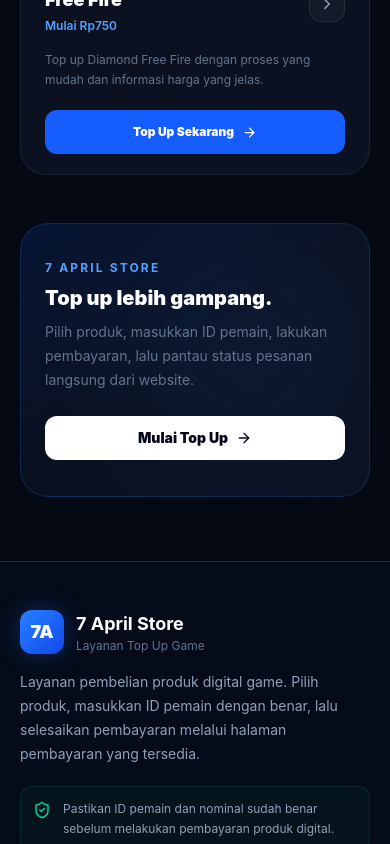
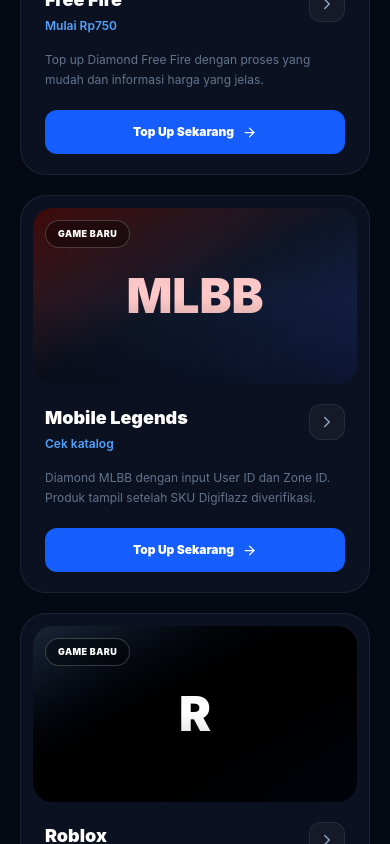
Before and after one commit to falintino/7-april-store, a Next.js app: page /topup in a window 390 px wide. Shown: the part 1156-2000 px from the top of the page. Built offline with nearby package versions, Linux system fonts and the light colour scheme; no server answers.

Commit message:
Expand top-up landing page with Mobile Legends and Roblox

```diff
--- a/app/topup/page.tsx
+++ b/app/topup/page.tsx
@@ -19,7 +19,7 @@ import {
 import PromoBannerCarousel from "@/components/ads/PromoBannerCarousel";
 
 export const metadata: Metadata = {
-  title: "Top Up Free Fire Murah",
+  title: "Top Up Game Murah | 7 April Store",
   description:
     "Pilih layanan top up Free Fire di 7 April Store. Cek nominal Diamond, harga, dan lanjutkan pembayaran secara online.",
   alternates: { canonical: "https://store.falintino.com/topup" },
@@ -37,6 +37,22 @@ const products = [
     image: "/images/games/freefire.jpg",
     tag: "TERPOPULER",
     price: "Mulai Rp750",
+  },
+  {
+    name: "Mobile Legends",
+    description:
+      "Diamond MLBB dengan input User ID dan Zone ID. Produk tampil setelah SKU Digiflazz diverifikasi.",
+    href: "/topup/mobile-legends",
+    tag: "GAME BARU",
+    price: "Cek katalog",
+  },
+  {
+    name: "Roblox",
+    description:
+      "Produk Roblox yang diverifikasi terlebih dahulu agar metode top-up sesuai dengan SKU provider.",
+    href: "/topup/roblox",
+    tag: "GAME BARU",
+    price: "Cek katalog",
   },
 ];
 
@@ -125,12 +141,12 @@ export default function TopUpPage() {
               </h2>
 
               <p className="mt-2 text-sm text-slate-500">
-                Harga dan nominal ditampilkan jelas sebelum pembayaran.
+                Pilih game favoritmu. Katalog yang belum aktif tidak bisa dibeli sampai SKU provider diverifikasi.
               </p>
             </div>
 
             <span className="hidden text-xs text-slate-600 sm:block">
-              1 game tersedia
+              3 game tersedia
             </span>
           </div>
 
@@ -142,6 +158,7 @@ export default function TopUpPage() {
                 className="group relative overflow-hidden rounded-[26px] border border-white/[0.07] bg-[#0b1120] p-3 transition duration-300 hover:-translate-y-1 hover:border-blue-500/40 hover:shadow-[0_20px_70px_rgba(37,99,235,0.12)]"
               >
                 <div className="relative h-44 overflow-hidden rounded-[20px]">
+                  {product.image ? (
                     <Image
                       src={product.image}
                       alt={`Top Up ${product.name}`}
@@ -149,6 +166,11 @@ export default function TopUpPage() {
                       sizes="(min-width: 1280px) 25vw, (min-width: 640px) 50vw, 100vw"
                       className="h-full w-full object-cover transition duration-500 group-hover:scale-110"
                     />
+                  ) : (
+                    <div className={`flex h-full w-full items-center justify-center text-5xl font-black transition duration-500 group-hover:scale-110 ${product.name === "Mobile Legends" ? "bg-gradient-to-br from-red-950 via-slate-900 to-blue-950 text-red-200" : "bg-gradient-to-br from-slate-800 via-black to-slate-950 text-white"}`}>
+                      {product.name === "Mobile Legends" ? "MLBB" : "R"}
+                    </div>
+                  )}
 
                   <div className="absolute inset-0 bg-gradient-to-t from-black/45 via-transparent to-black/10" />
 
```
Lines whose indentation alone changed are shown as unchanged.
